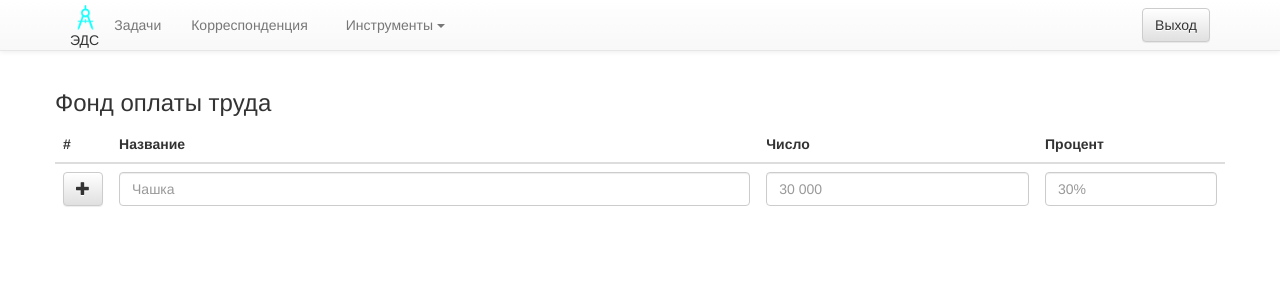
After one commit to pashcore/prototyping, a CodeIgniter app: the page made by application/views/fond_oplaty_truda.php in a window 1280 px wide. The commit adds this page. Shown: the top 300 px of the page. Run offline with CodeIgniter, Linux system fonts and the light colour scheme; some libraries are stand-ins or nearby versions.

Commit message:
+fond page

```diff
--- /dev/null
+++ b/application/views/fond_oplaty_truda.php
@@ -0,0 +1,128 @@
+<?php
+defined('BASEPATH') OR exit('No direct script access allowed');
+?>
+<!DOCTYPE html>
+<html lang="ru">
+<head>
+<base href="http://prototyping.local/">
+<meta charset="utf-8">
+<meta http-equiv="X-UA-Compatible" content="IE=edge">
+<meta name="viewport" content="width=device-width, initial-scale=1">
+<meta name="description" content="">
+<meta name="author" content="">
+<title>Заглавная страница</title>
+<link rel="icon" href="images/favicon.png">
+<!-- базовые стили -->
+<link href="css/bootstrap/bootstrap.min.css" rel="stylesheet">
+<link href="css/bootstrap/bootstrap-theme.min.css" rel="stylesheet">
+<link href="css/bootstrap/bootstrap-treeview.css" rel="stylesheet">
+<!-- это кастомизация темы, изменения и докруты классов -- сюда -->
+<link href="css/bootstrap/theme.css" rel="stylesheet">
+ <link href="css/bootstrap/bootstrap-select.css" rel="stylesheet">
+
+
+<script src="js/jquery.js"></script>
+<!-- IE10 viewport hack for Surface/desktop Windows 8 bug -->
+<script src="js/bootstrap/ie10-viewport-bug-workaround.js"></script>
+<!-- HTML5 shim and Respond.js IE8 support of HTML5 elements and media queries -->
+<!--[if lt IE 9]>
+<script src="js/bootstrap/html5shiv.min.js"></script>
+<script src="js/bootstrap/respond.min.js"></script>
+<![endif]-->
+<script src="js/bootstrap/bootstrap.min.js"></script>
+<script src="js/bootstrap/bootstrap-select.js"></script>
+<script src="js/bootstrap/bootstrap-treeview.js"></script>
+<script type="text/javascript">
+  $(function () {
+
+    $('#1').click(function(){
+      $("#dd").each(function(){
+        $(this).append('</tr> <tr id="add_row"><td></td><td><input type="text" class="form-control" placeholder="название"></td><td><input type="text" class="form-control" placeholder="число"></td><td><input type="text" class="form-control" placeholder="Процент"></td></tr> ');
+      });
+    });
+
+  });
+
+
+
+
+
+
+</script>
+
+ <style type="text/css">
+
+ /* layout.css Style */
+.upload-drop-zone {
+  height: 200px;
+  border-width: 2px;
+  margin-bottom: 20px;
+}
+
+/* skin.css Style*/
+.upload-drop-zone {
+  color: #ccc;
+  border-style: dashed;
+  border-color: #ccc;
+  line-height: 200px;
+  text-align: center
+}
+.upload-drop-zone.drop {
+  color: #222;
+  border-color: #222;
+}
+
+</style>
+</head>
+<body role="document">
+<!-- Fixed navbar -->
+<div class="navbar navbar-default navbar-fixed-top" role="navigation">
+	<div class="container">
+		<div class="navbar-collapse collapse">
+			<div class="pull-left" style="margin-top: 5px;"><img src="images/favicon.png" style="height: 25px; margin-left: 3px;"><br>ЭДС</div>
+				<ul class="nav navbar-nav navbar-left">
+					<li><a href="#">Задачи</a></li>
+					<li><a href="#">Корреспонденция</a></li>
+				</ul>
+			<div class="dropdown navbar-btn pull-left" style="margin-left: 10px;">
+				<button class="btn btn-link dropdown-toggle" type="button" id="dropdownMenu1" data-toggle="dropdown" aria-expanded="true">Инструменты <span class="caret"></span></button>
+				<ul class="dropdown-menu" role="menu" aria-labelledby="dropdownMenu1">
+					<li role="presentation"><a role="menuitem" tabindex="-1" href="#">Хэш-суммы файлов (md5)</a></li>
+					<li role="presentation"><a role="menuitem" tabindex="-1" href="#">Подсчет листов в PDF-файлах</a></li>
+				</ul>
+			</div>
+			<a class="btn btn-default navbar-btn pull-right" href="#" title="Завершение сеанса пользователя">Выход</a>
+		</div>
+	</div>
+</div>
+<div class="container theme-showcase" role="main">
+  <div class="row">
+    <h3>Фонд оплаты труда</h3>
+  </div>
+  <div class="row">
+    <div>
+      <table class="table">
+        <thead>
+          <tr>
+            <th>#</th>
+            <th class="col-md-7">Название</th>
+            <th class="col-md-3">Число</th>
+            <th class="col-md-2">Процент</th>
+          </tr>
+        </thead>
+        <tbody id="dd">
+          <tr id="">
+            <td><a class="btn btn-default" role="button"  id="1"><span class="glyphicon glyphicon-plus"></span></a></td>
+            <td><input type="text" class="form-control" placeholder="Чашка"> </td>
+            <td><input type="text" class="form-control" placeholder="30 000"></td>
+            <td><input type="text" class="form-control" placeholder="30%"></td>
+          </tr>
+        </tbody>
+      </table>
+    </div>
+
+  </div>
+
+</div>
+</body>
+</html>
```
Also changed, not shown: application/views/Create_subtask.php (+14 -45 lines).
